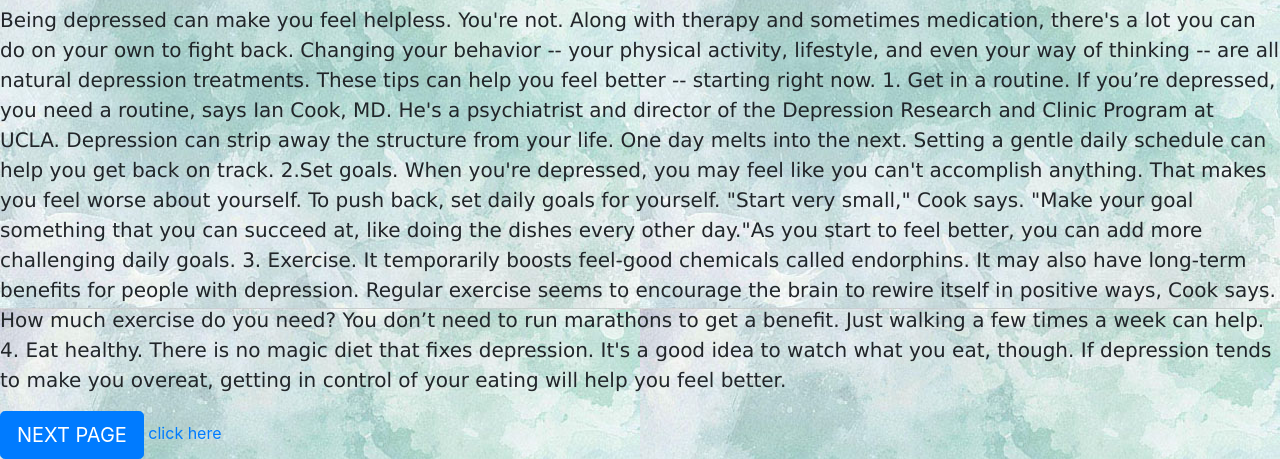
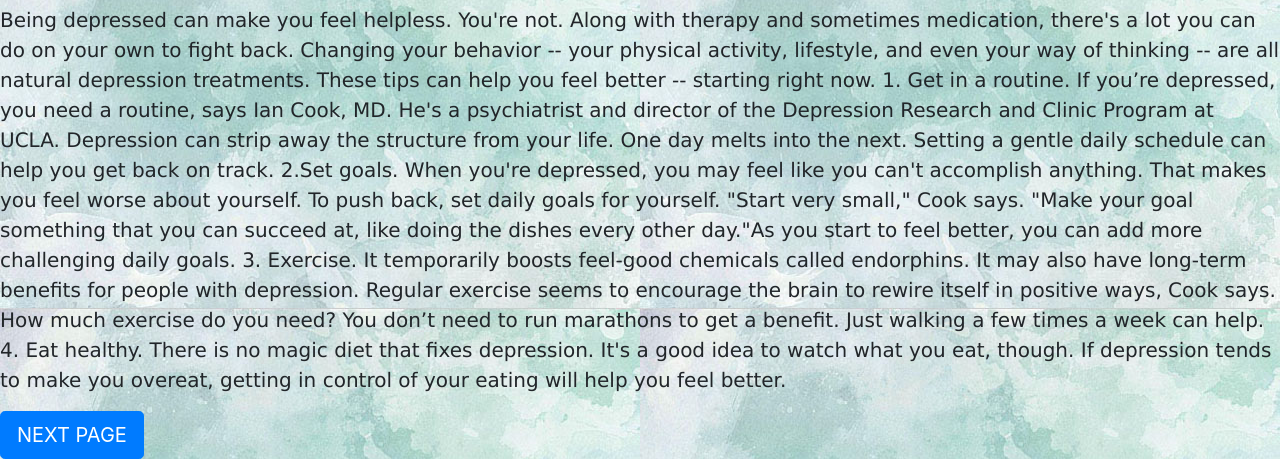
Before and after one commit to malakhalil/Let-s-solve-it-, a plain HTML site: page index.html in a window 1280 px wide. Shown: the part 3912-4371 px from the top of the page. Drawn offline with nearby package versions, Linux system fonts and the light colour scheme.

Commit message:
Update index.html

```diff
--- a/index.html
+++ b/index.html
@@ -105,9 +105,7 @@ How much exercise do you need? You don’t need to run marathons to get a benefi
 4. Eat healthy. There is no magic diet that fixes depression. It's a good idea to watch what you eat, though. If depression tends to make you overeat, getting in control of your eating will help you feel better.</p>
 
 
-
-	<button type="button" class="btn btn-primary btn-lg">NEXT PAGE</button>
-	<a href="index.html"> click here </a>
+	<a href="let's solve it page 2"> <button type="button" class="btn btn-primary btn-lg">NEXT PAGE</button> </a>
 
 </body>
 </html>
```
